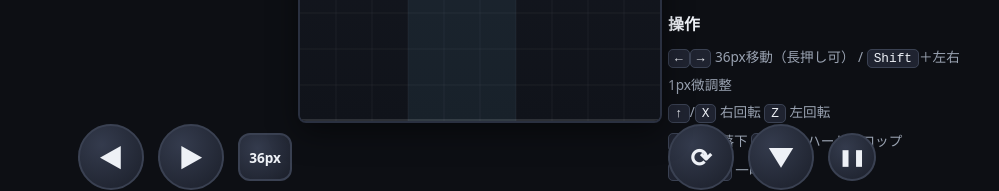
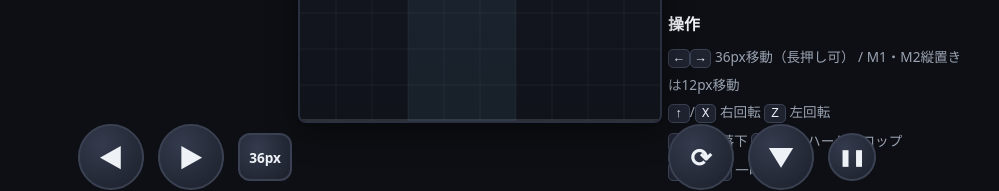
Before and after one commit to HP486379/tsumi-mac, a React (Vite) app: page / in a window 1280 px wide. Both pictures are taken after a click on the button "テトリスモード". Shown: the part 602-793 px from the top of the page, without its empty margins (160-1159 px from the left). Built offline with nearby package versions, Linux system fonts and the light colour scheme.

Commit message:
Disable classic fine movement and align controls guidance

```diff
--- a/src/components/GameScreen.tsx
+++ b/src/components/GameScreen.tsx
@@ -189,7 +189,7 @@ export function GameScreen({ audio, settings, onSettings, onGameOver, onTitle, s
         {mode==='count'&&<p className="count-rules">行消しなし。崩れても続行！ 赤線は終了条件ではありません。出現場所が3秒間塞がると終了します。</p>}
         <h3>操作</h3>
         <ul className="key-help">
-          <li><kbd>←</kbd><kbd>→</kbd> 36px移動（長押し可） / <kbd>Shift</kbd>＋左右 1px微調整</li>
+          <li><kbd>←</kbd><kbd>→</kbd> 36px移動（長押し可）{mode==='classic'?' / M1・M2縦置きは12px移動':<> / <kbd>Shift</kbd>＋左右 1px微調整</>}</li>
           <li><kbd>↑</kbd>/<kbd>X</kbd> 右回転 <kbd>Z</kbd> 左回転</li>
           <li><kbd>↓</kbd> 高速落下 <kbd>Space</kbd> ハードドロップ</li>
           <li><kbd>P</kbd>/<kbd>Esc</kbd> 一時停止</li>
@@ -199,7 +199,7 @@ export function GameScreen({ audio, settings, onSettings, onGameOver, onTitle, s
         </p>
         </div>
       </aside>
-      <TouchControls onPress={press} onRelease={release} hardDrop={mode==='count'} />
+      <TouchControls onPress={press} onRelease={release} hardDrop={mode==='count'} allowFine={mode!=='classic'} />
       {paused && !collapse && (
         <PauseOverlay
           settings={settings}
```
